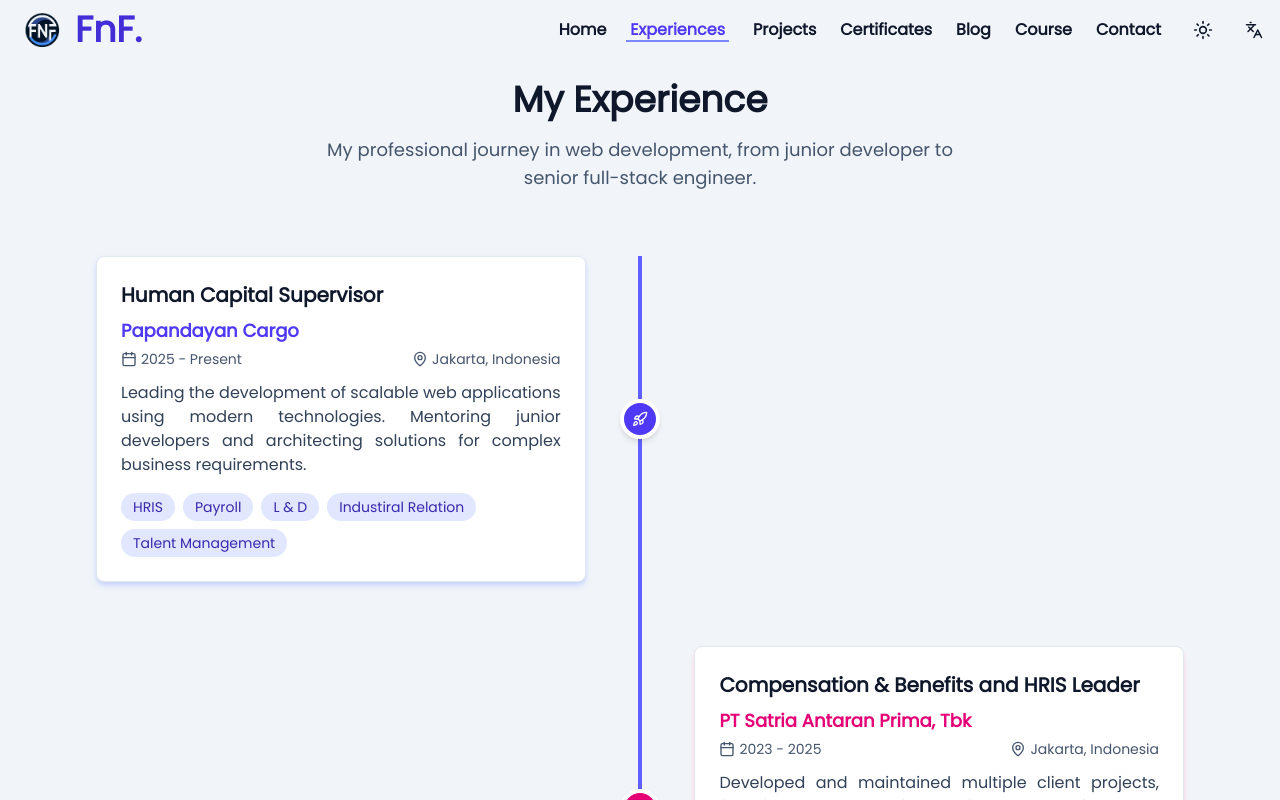
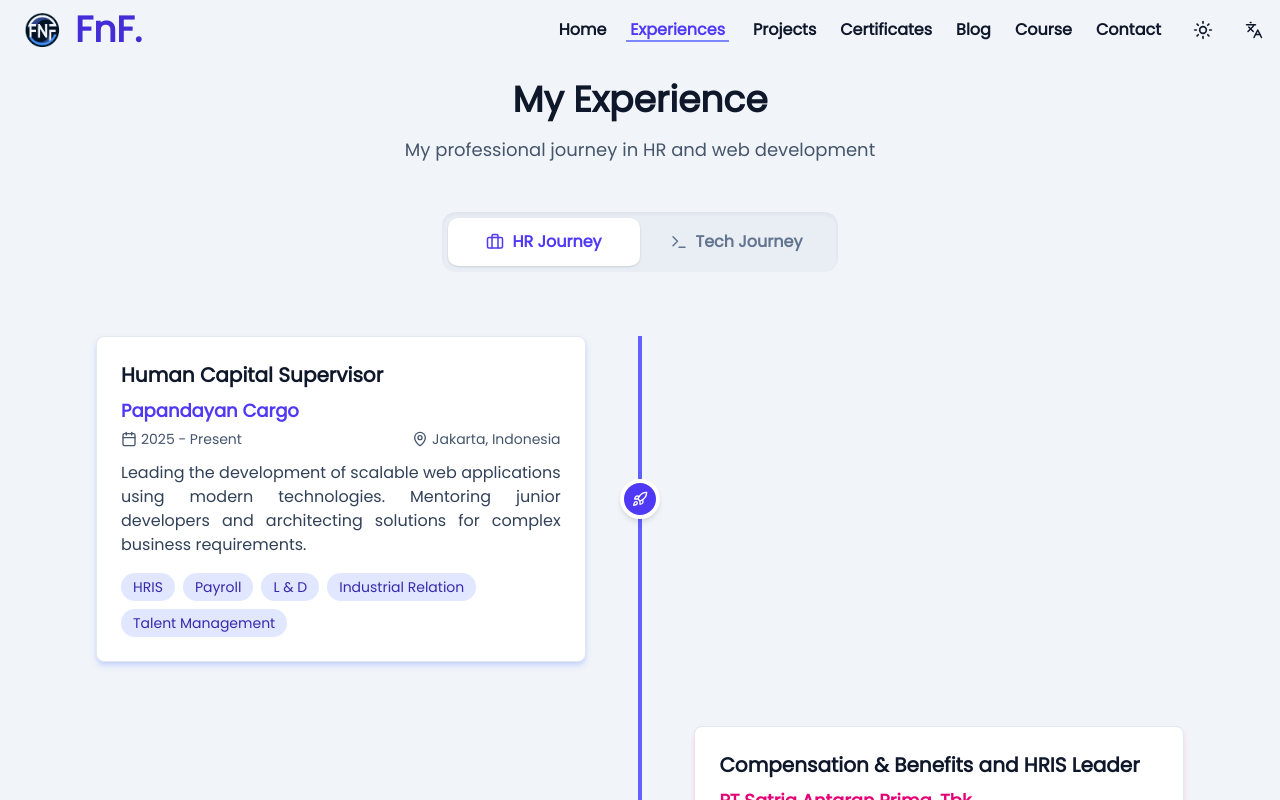
Before and after one commit to faqihfnf/faqih-portofolio, a Next.js app: page /experiences in a window 1280 px wide. Shown: the top 800 px of the page. Built offline with nearby package versions, Linux system fonts and the light colour scheme.

Commit message:
update experience page with two tab ; HR and Tech

```diff
--- a/src/components/sections/experiences/ExperienceClient.tsx
+++ b/src/components/sections/experiences/ExperienceClient.tsx
@@ -1,27 +1,64 @@
 "use client";
 
 import { motion } from "framer-motion";
+import { useState } from "react";
 import ExperienceTimeline from "@/components/sections/experiences/ExperienceTimeline";
-import { getExperienceData } from "@/data/experiences";
+import { getExperienceData } from "@/data/experiences"; // Sesuaikan path jika berbeda
 import { useTranslation } from "react-i18next";
+import { Briefcase, Terminal } from "lucide-react"; // Icon untuk tombol
 
 export default function ExperienceClient() {
   const { t } = useTranslation();
-  const experiences = getExperienceData(t);
+
+  // Ambil dua data tersebut
+  const { hrExperiences, techExperiences } = getExperienceData(t);
+
+  // State untuk melacak tab yang aktif (default: hr)
+  const [activeTab, setActiveTab] = useState<"hr" | "tech">("hr");
+
+  // Tentukan data mana yang akan dikirim ke timeline berdasarkan tab yang aktif
+  const currentExperiences = activeTab === "hr" ? hrExperiences : techExperiences;
 
   return (
     <div className="min-h-screen py-20">
       <div className="max-w-6xl mx-auto px-4 sm:px-6 lg:px-8">
-        <div className="text-center mb-16">
-          <motion.h1 className="text-4xl font-bold mb-4" initial={{ opacity: 0, y: 20 }} animate={{ opacity: 1, y: 0 }} transition={{ duration: 0.8 }}>
-            {t("experience.title", "My Experience")}
+        <div className="text-center mb-12">
+          <motion.h1 className="text-4xl font-bold mb-4 text-slate-900 dark:text-white" initial={{ opacity: 0, y: 20 }} animate={{ opacity: 1, y: 0 }} transition={{ duration: 0.8 }}>
+            {t("experience.title")}
           </motion.h1>
           <motion.p className="text-lg text-slate-600 dark:text-slate-300 max-w-2xl mx-auto" initial={{ opacity: 0, y: 20 }} animate={{ opacity: 1, y: 0 }} transition={{ duration: 0.8, delay: 0.2 }}>
-            {t("experience.subtitle", "My professional journey in web development, from junior developer to senior full-stack engineer.")}
+            {t("experience.description")}
           </motion.p>
         </div>
 
-        <ExperienceTimeline experiences={experiences} />
+        {/* Tombol Toggle (Tab) */}
+        <motion.div className="flex justify-center mb-16" initial={{ opacity: 0, y: 20 }} animate={{ opacity: 1, y: 0 }} transition={{ duration: 0.8, delay: 0.3 }}>
+          <div className="bg-slate-200/50 cursor-pointer dark:bg-slate-800/50 p-1.5 rounded-xl inline-flex shadow-inner">
+            <button
+              onClick={() => setActiveTab("hr")}
+              className={`flex cursor-pointer items-center justify-center gap-2 px-6 py-3 rounded-lg font-semibold transition-all duration-300 w-40 sm:w-48 ${
+                activeTab === "hr" ? "bg-white dark:bg-slate-700 text-indigo-600 dark:text-indigo-400 shadow-sm" : "text-slate-500 dark:text-slate-400 hover:text-slate-700 dark:hover:text-slate-200"
+              }`}
+            >
+              <Briefcase size={18} />
+              HR Journey
+            </button>
+            <button
+              onClick={() => setActiveTab("tech")}
+              className={`flex cursor-pointer items-center justify-center gap-2 px-6 py-3 rounded-lg font-semibold transition-all duration-300 w-40 sm:w-48 ${
+                activeTab === "tech" ? "bg-white dark:bg-slate-700 text-pink-600 dark:text-pink-400 shadow-sm" : "text-slate-500 dark:text-slate-400 hover:text-slate-700 dark:hover:text-slate-200"
+              }`}
+            >
+              <Terminal size={18} />
+              Tech Journey
+            </button>
+          </div>
+        </motion.div>
+
+        {/* Timeline Container (Gunakan key agar animasi ke-reset saat ganti tab) */}
+        <div key={activeTab}>
+          <ExperienceTimeline activeTab={activeTab} experiences={currentExperiences} />
+        </div>
       </div>
     </div>
   );
--- a/src/components/sections/experiences/ExperienceTimeline.tsx
+++ b/src/components/sections/experiences/ExperienceTimeline.tsx
@@ -18,14 +18,14 @@ interface Experience {
 
 interface ExperienceTimelineProps {
   experiences: Experience[];
+  activeTab: "hr" | "tech";
 }
 
-export default function ExperienceTimeline({ experiences }: ExperienceTimelineProps) {
+export default function ExperienceTimeline({ experiences, activeTab }: ExperienceTimelineProps) {
   return (
     <div className="relative">
-      {/* Garis timeline */}
-      <div className="absolute left-1/2 top-0 bottom-0 w-1 bg-indigo-500 transform -translate-x-1/2"></div>
-
+      {/* Garis timeline dengan conditional color & animasi transisi */}
+      <div className={`absolute left-1/2 top-0 bottom-0 w-1 transform -translate-x-1/2 transition-colors duration-500 ease-in-out ${activeTab === "tech" ? "bg-pink-500" : "bg-indigo-500"}`}></div>
       <div className="space-y-16">
         {experiences.map((exp, index) => {
           const isLeft = index % 2 === 0;
--- a/src/data/experiences.ts
+++ b/src/data/experiences.ts
@@ -1,17 +1,17 @@
-import { Briefcase, Code, Layers, Rocket } from "lucide-react";
+import { Briefcase, Code, Layers, Rocket, Server, Terminal } from "lucide-react";
 import { TFunction } from "i18next";
 
 export function getExperienceData(t: TFunction) {
-  return [
+  const hrExperiences = [
     {
       title: "Human Capital Supervisor",
       company: "Papandayan Cargo",
       location: "Jakarta, Indonesia",
       period: "2025 - Present",
-      description: t("experience.description-1"),
+      description: t("experience.description-1"), // Pastikan di id.json/en.json sudah ada
       icon: Rocket,
       color: "indigo",
-      technologies: ["HRIS", "Payroll", "L & D", "Industiral Relation", "Talent Management"],
+      technologies: ["HRIS", "Payroll", "L & D", "Industrial Relation", "Talent Management"],
     },
     {
       title: "Compensation & Benefits and HRIS Leader",
@@ -29,7 +29,7 @@ export function getExperienceData(t: TFunction) {
       location: "Jakarta, Indonesia",
       period: "2019 - 2023",
       description: t("experience.description-3"),
-      icon: Code,
+      icon: Briefcase,
       color: "green",
       technologies: ["HRIS", "Personal Administration", "HR Analytics", "Compensation & Benefits"],
     },
@@ -44,4 +44,30 @@ export function getExperienceData(t: TFunction) {
       technologies: ["Administration", "Database Management", "Compensation & Benefits"],
     },
   ];
+
+  const techExperiences = [
+    {
+      title: "Full-Stack Web Developer",
+      company: "Independent / Freelance",
+      location: "Jakarta, Indonesia",
+      period: "2024 - Present",
+      description:
+        "Merancang dan mengembangkan aplikasi web modern secara end-to-end. Saat ini sedang berfokus membangun 'karirpapandayanargo', sebuah Applicant Tracking System (ATS) komprehensif, serta mengembangkan sistem berbasis Notion CMS dengan implementasi Redis untuk optimasi performa caching.",
+      icon: Terminal,
+      color: "yellow",
+      technologies: ["Next.js", "React", "Prisma", "PostgreSQL", "Redis", "Supabase"],
+    },
+    {
+      title: "Web Development Enthusiast",
+      company: "Self-Taught & Personal Projects",
+      location: "Jakarta, Indonesia",
+      period: "2022 - 2024",
+      description: "Mendalami arsitektur perangkat lunak dan modern JavaScript ecosystem. Membangun berbagai proyek mandiri berfokus pada UI/UX yang interaktif, pengelolaan database relasional, dan integrasi API yang seamless.",
+      icon: Code,
+      color: "red",
+      technologies: ["JavaScript", "Tailwind CSS", "React", "Node.js", "REST API"],
+    },
+  ];
+
+  return { hrExperiences, techExperiences };
 }
--- a/src/translation/en.json
+++ b/src/translation/en.json
@@ -85,6 +85,8 @@
   },
 
   "experience": {
+    "title": "My Experience",
+    "description": "My professional journey in HR and web development",
     "description-1": "Leading the development of scalable web applications using modern technologies. Mentoring junior developers and architecting solutions for complex business requirements.",
 
     "description-2": "Developed and maintained multiple client projects, focusing on responsive design and performance optimization. Collaborated with design teams to implement pixel-perfect interfaces.",
--- a/src/translation/id.json
+++ b/src/translation/id.json
@@ -84,6 +84,8 @@
     "button": "Hubungi Saya"
   },
   "experience": {
+    "title": "Pengalaman Saya",
+    "description": "Perjalanan profesional saya di HR dan pengembangan web",
     "description-1": "Memimpin pengembangan aplikasi web yang skalabel menggunakan teknologi modern. Membimbing pengembang junior dan merancang solusi untuk kebutuhan bisnis yang kompleks.",
 
     "description-2": "Mengembangkan dan memelihara berbagai proyek klien, dengan fokus pada desain responsif dan optimisasi performa. Berkolaborasi dengan tim desain untuk mengimplementasikan antarmuka yang presisi.",
```
